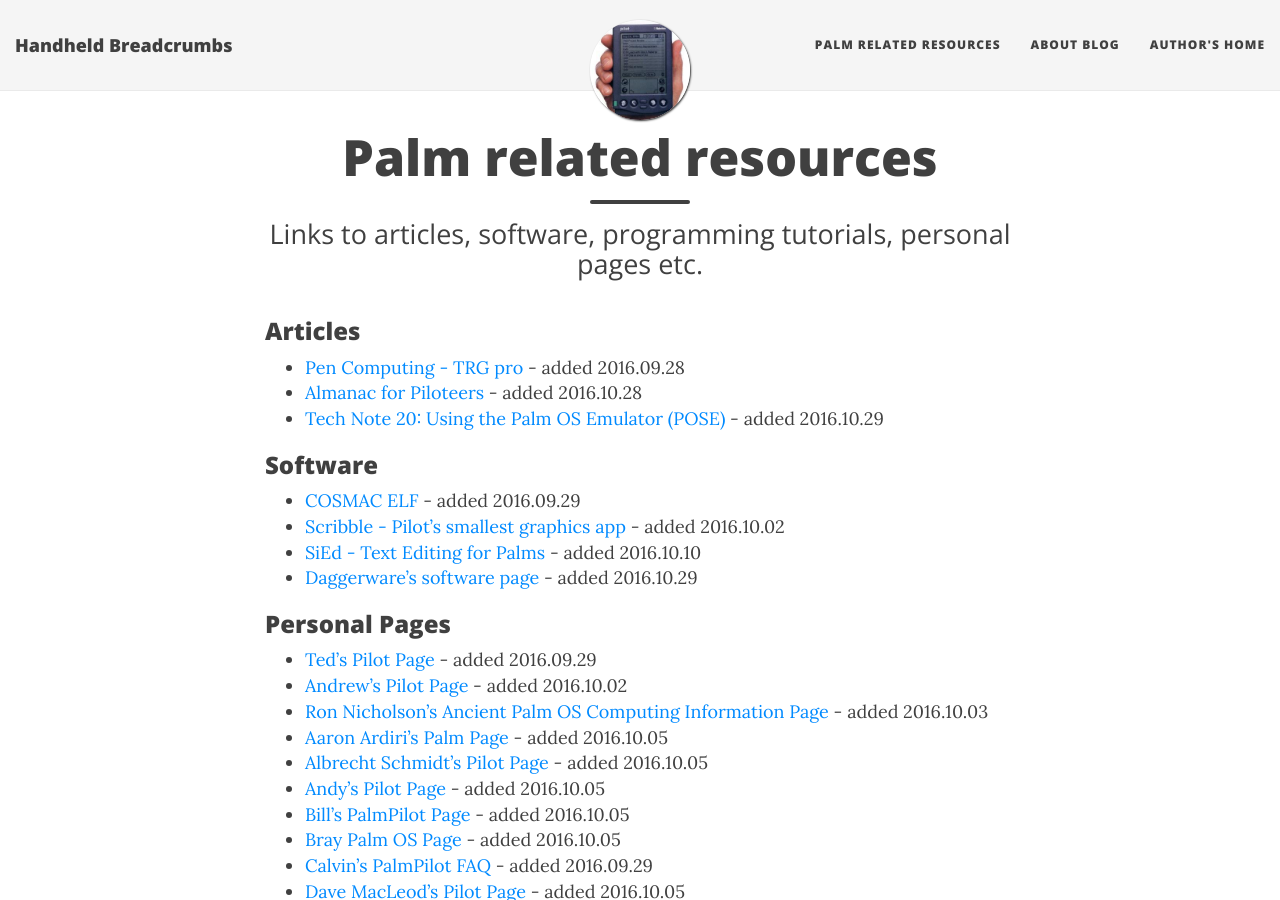
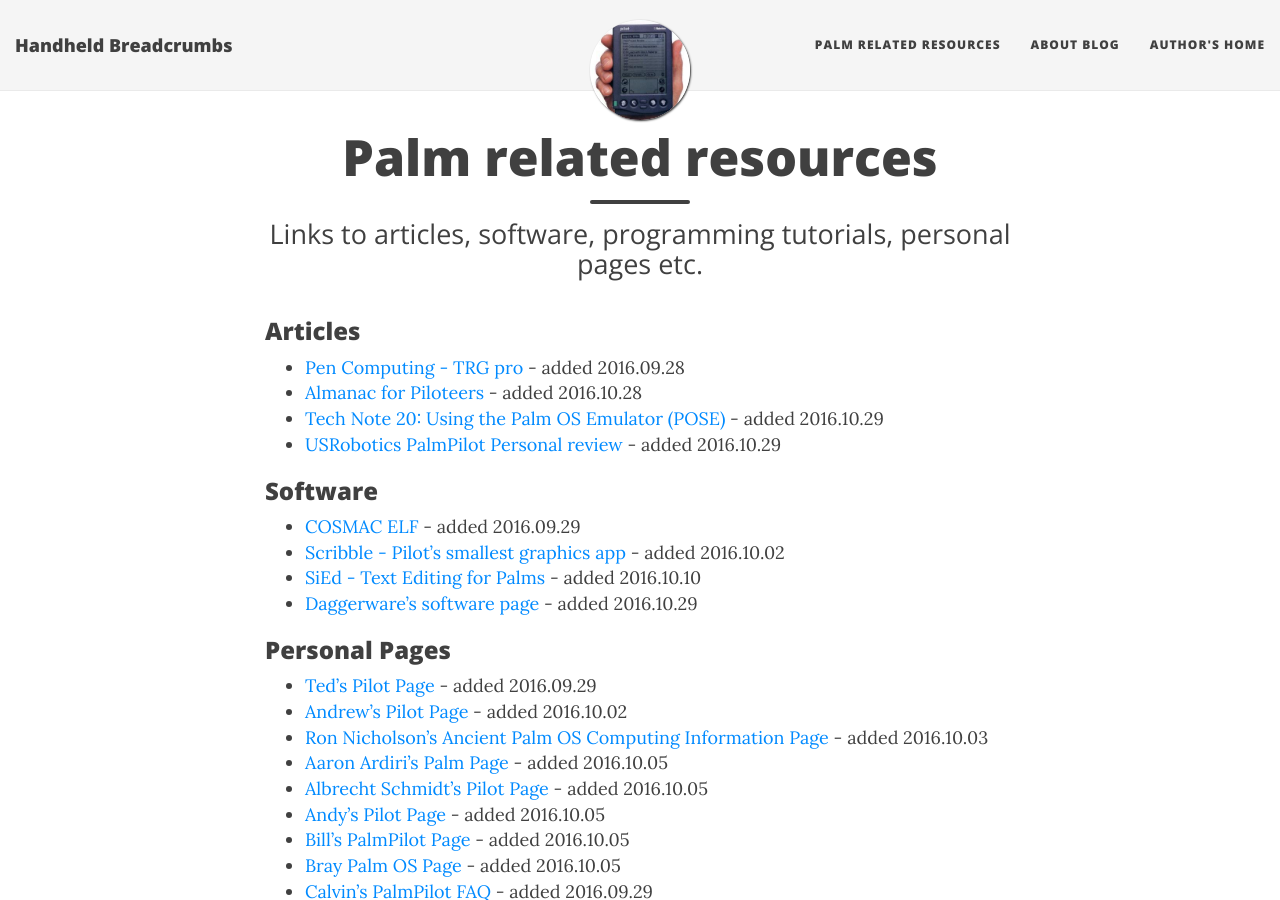
Before and after one commit to handheldbreadcrumbs/handheldbreadcrumbs.github.io, a Jekyll site: the page built from palmresources.md, in a window 1280 px wide and 900 px high. Built offline with Jekyll 4.4.1, drawn with Linux system fonts in a browser that asks for light colours; nearby versions of some CDN libraries.

Commit message:
added USRobotics PalmPilot Personal review to articles section

```diff
--- a/palmresources.md
+++ b/palmresources.md
@@ -9,6 +9,7 @@
 * [Pen Computing - TRG pro](http://web.archive.org/web/19991129054030/http://www.pencomputing.com/palm/Reviews/trgpro.html){:target="_blank"} - added 2016.09.28
 * [Almanac for Piloteers](http://web.archive.org/web/19990220215404/http://www.item.ntnu.no/~csurgay/pilot/almanac.html){:target="_blank"} - added 2016.10.28
 * [Tech Note 20: Using the Palm OS Emulator (POSE)](http://web.archive.org/web/20161003205104/https://www.nsbasic.com/palm/info/technotes/TN20.htm){:target="_blank"} - added 2016.10.29
+* [USRobotics PalmPilot Personal review](http://web.archive.org/web/20160218185026/http://www.engadget.com/2012/04/01/usrobotics-palmpilot-personal-review/){:target="_blank"} - added 2016.10.29
 
 ### Software
 * [COSMAC ELF](http://web.archive.org/web/20141224202616/http://www.cosmacelf.com/tinyelf.htm){:target="_blank"} - added 2016.09.29
```
